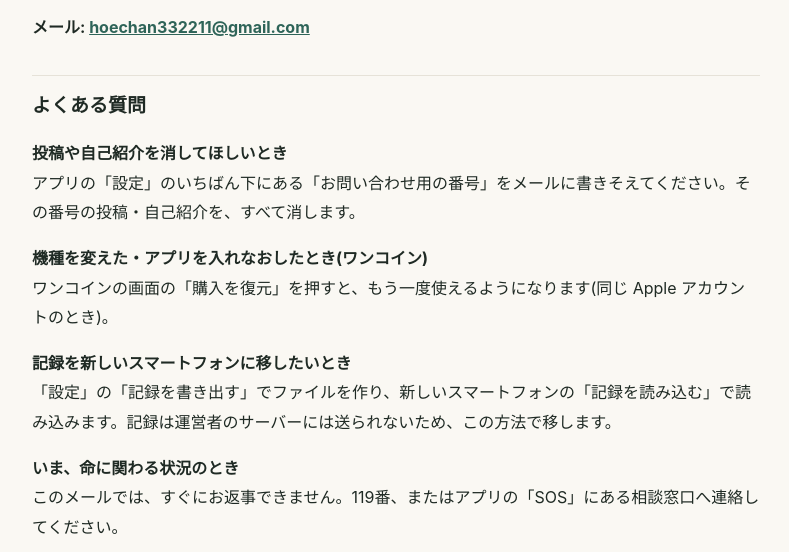
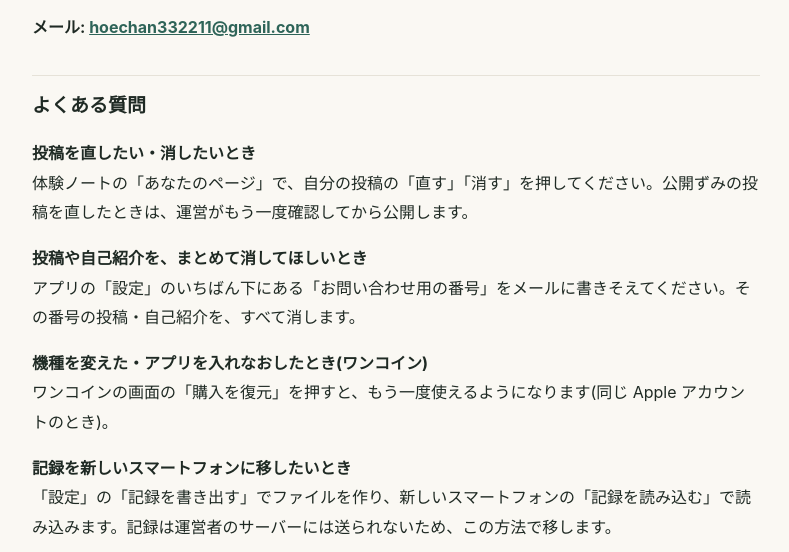
Before and after one commit to hoechan1122/hinatamichi, a plain HTML site: page support.html in a window 1280 px wide. Shown: the part 248-800 px from the top of the page, without its empty margins (244-1033 px from the left). Drawn offline with Linux system fonts and the light colour scheme.

Commit message:
自分の投稿を直す・消す、を書き足す
Co-Authored-By: Claude Opus 5.5 <noreply@anthropic.com>

```diff
--- a/support.html
+++ b/support.html
@@ -23,7 +23,8 @@ footer{margin-top:48px;font-size:13px;color:var(--sub)}
 <p>ひなたみちを使ってくださって、ありがとうございます。わからないことや、気になることがあれば、下のメールアドレスへご連絡ください。数日以内にお返事します。</p>
 <p><strong>メール: <a href="mailto:hoechan332211@gmail.com">hoechan332211@gmail.com</a></strong></p>
 <h2>よくある質問</h2>
-<p><strong>投稿や自己紹介を消してほしいとき</strong><br>アプリの「設定」のいちばん下にある「お問い合わせ用の番号」をメールに書きそえてください。その番号の投稿・自己紹介を、すべて消します。</p>
+<p><strong>投稿を直したい・消したいとき</strong><br>体験ノートの「あなたのページ」で、自分の投稿の「直す」「消す」を押してください。公開ずみの投稿を直したときは、運営がもう一度確認してから公開します。</p>
+<p><strong>投稿や自己紹介を、まとめて消してほしいとき</strong><br>アプリの「設定」のいちばん下にある「お問い合わせ用の番号」をメールに書きそえてください。その番号の投稿・自己紹介を、すべて消します。</p>
 <p><strong>機種を変えた・アプリを入れなおしたとき(ワンコイン)</strong><br>ワンコインの画面の「購入を復元」を押すと、もう一度使えるようになります(同じ Apple アカウントのとき)。</p>
 <p><strong>記録を新しいスマートフォンに移したいとき</strong><br>「設定」の「記録を書き出す」でファイルを作り、新しいスマートフォンの「記録を読み込む」で読み込みます。記録は運営者のサーバーには送られないため、この方法で移します。</p>
 <p><strong>いま、命に関わる状況のとき</strong><br>このメールでは、すぐにお返事できません。119番、またはアプリの「SOS」にある相談窓口へ連絡してください。</p>
```
Also changed, not shown: privacy.html (+1 -1 lines), terms.html (+1 -1 lines).
